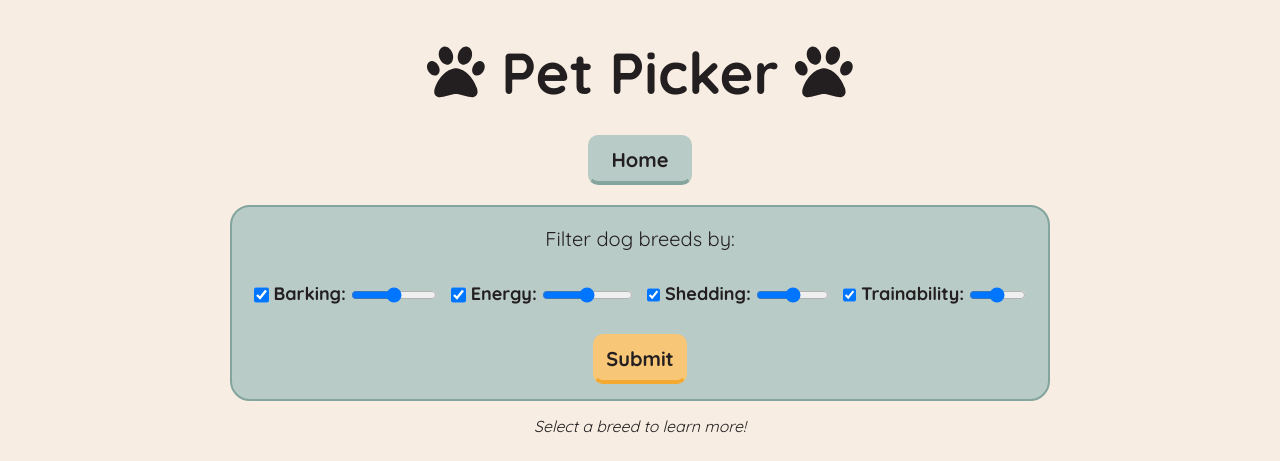
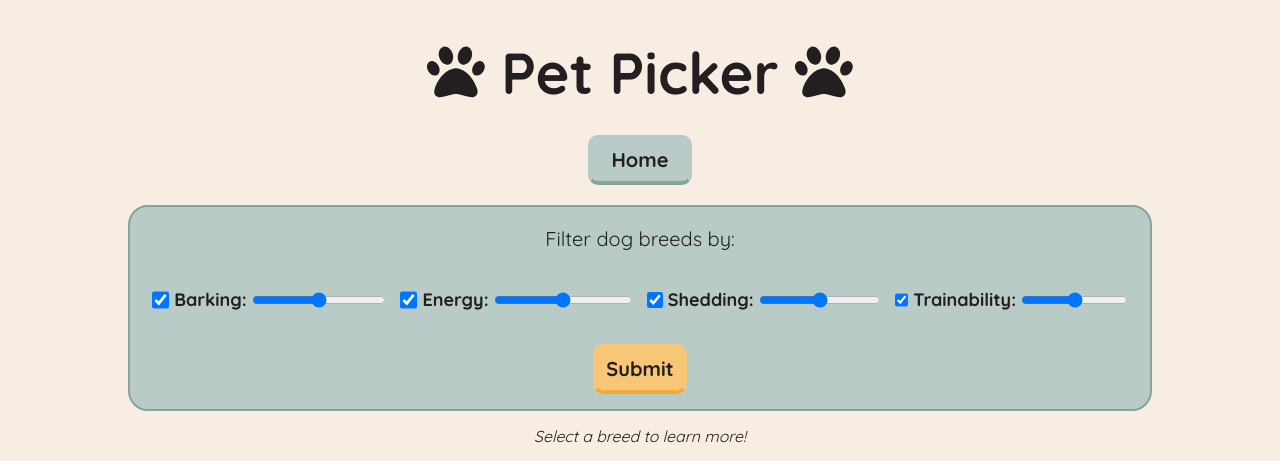
Before and after one commit to SabrinaIsTheMan/pet-picker, a React (Create React App) app: page /dog in a window 1280 px wide. Shown: the top 461 px of the page. Built offline with nearby package versions, Linux system fonts and the light colour scheme; no server answers.

Commit message:
pair form labels and inputs

```diff
--- a/src/components/CatForm.js
+++ b/src/components/CatForm.js
@@ -57,7 +57,6 @@ function CatForm({ handleSubmit }) {
     }
 
     return (
-        <div className='wrapper'>
         <form className="form catForm" onSubmit={(event) => { handleSubmit(event, [groomValue, playValue, shedValue]) }}>
             <legend>Filter cat breeds by:</legend>
 
@@ -71,7 +70,7 @@ function CatForm({ handleSubmit }) {
                         onChange={handleGroomCheck}
                         aria-label="Grooming Checkbox"
                     />
-                        <label htmlFor="groomValue">Grooming:</label>
+                    <label htmlFor="groomValue"><label htmlFor="groomCheck">Grooming:</label></label>
                     <input
                         type="range"
                         id="groomValue"
@@ -84,6 +83,7 @@ function CatForm({ handleSubmit }) {
                 </fieldset>
 
                 <fieldset>
+
                     <input
                         type="checkbox"
                         name="playCheck"
@@ -92,7 +92,7 @@ function CatForm({ handleSubmit }) {
                         onChange={handlePlayCheck}
                         aria-label="Playfulness Checkbox"
                     />
-                        <label htmlFor="playValue">Playfulness:</label>
+                    <label htmlFor="playValue"><label htmlFor="playCheck">Playfulness:</label></label>
                     <input
                         type="range"
                         id="playValue"
@@ -113,7 +113,7 @@ function CatForm({ handleSubmit }) {
                         onChange={handleShedCheck}
                         aria-label="Shedding Checkbox"
                     />
-                        <label htmlFor="shedValue">Shedding:</label>
+                    <label htmlFor="shedValue"><label htmlFor="shedCheck">Shedding:</label></label>
                     <input
                         type="range"
                         id="shedValue"
@@ -128,7 +128,6 @@ function CatForm({ handleSubmit }) {
 
             <button type="Submit" className="catButton">Submit</button>
         </form>
-        </div>
     )
 }
 
--- a/src/components/DogForm.js
+++ b/src/components/DogForm.js
@@ -73,7 +73,6 @@ function DogForm({handleSubmit}) {
     }
 
     return (
-        <div className="wrapper">
         <form className="form dogForm" onSubmit={(event) => { handleSubmit(event, [barkValue, energyValue, shedValue, trainValue]) }}>
             <legend>Filter dog breeds by:</legend>
 
@@ -87,7 +86,7 @@ function DogForm({handleSubmit}) {
                         onChange={handleBarkCheck}
                         aria-label="Barking Checkbox"
                     />
-                        <label htmlFor="barkValue">Barking:</label>
+                    <label htmlFor="barkValue"><label htmlFor="barkCheck">Barking:</label></label>
                     <input
                         type="range"
                         id="barkValue"
@@ -108,7 +107,7 @@ function DogForm({handleSubmit}) {
                         onChange={handleEnergyCheck}
                         aria-label="Energy Checkbox"
                     />
-                        <label htmlFor="energyValue">Energy:</label>
+                    <label htmlFor="energyValue"><label htmlFor="energyCheck">Energy:</label></label>
                     <input
                         type="range"
                         id="energyValue"
@@ -129,7 +128,7 @@ function DogForm({handleSubmit}) {
                         onChange={handleShedCheck}
                         aria-label="Sheeding Checkbox"
                     />
-                        <label htmlFor="shedValue">Shedding:</label>
+                    <label htmlFor="shedValue"><label htmlFor="shedCheck">Shedding:</label></label>
                     <input
                         type="range"
                         id="shedValue"
@@ -150,7 +149,7 @@ function DogForm({handleSubmit}) {
                         onChange={handleTrainCheck}
                         aria-label="Trainability Checkbox"
                     />
-                        <label htmlFor="trainValue">Trainability:</label>
+                    <label htmlFor="trainValue"><label htmlFor="trainCheck">Trainability:</label></label>
                     <input
                         type="range"
                         id="trainValue"
@@ -164,7 +163,6 @@ function DogForm({handleSubmit}) {
             </div>
             <button type="Submit" className="dogButton">Submit</button>
         </form>
-        </div>
     )
 }
 
--- a/src/styles/Card.css
+++ b/src/styles/Card.css
@@ -7,7 +7,7 @@
     grid-template-rows: 20% 80%;
     place-items: center;
     place-content: center;
-    padding: 10px;
+    padding: 20px;
 }
 
 .dogCard {
@@ -49,8 +49,8 @@
 /* MODAL CONTENT STYLES */
 .cardFacts {
     display: grid;
-    grid-template-rows: 0.5fr 0.5fr;
-    grid-template-columns: 0.5fr 0.5fr;
+    grid-template-rows: repeat(2, 50%);
+    grid-template-columns: repeat(2, 50%);
     place-items: center;
     width: auto;
     height: auto;
@@ -121,8 +121,8 @@
 
 @media (max-width: 768px) {
     .cardFacts {
-            grid-template-rows: repeat(4, 0.25fr);
-            grid-template-columns: 1fr;
+            grid-template-rows: repeat(4, 25%);
+            grid-template-columns: 100%;
             place-items: center;
         }
 
--- a/src/styles/Form.css
+++ b/src/styles/Form.css
@@ -1,6 +1,6 @@
 .form {
     background: #B9CBC6;
-    width: auto;
+    max-width: 100%;
     height: auto;
     text-align: center;
     padding: 10px 20px;
--- a/src/styles/Gallery.css
+++ b/src/styles/Gallery.css
@@ -5,19 +5,19 @@
     justify-content: center;
 }
 
-.gallery {
-    padding: 0 0 40px;
-}
-
 .galleryResults {
     display: grid;
     grid-template-columns: repeat(4, 1fr);
-    margin: 40px 0;
+    margin: 40px 0 80px;
     gap: 20px;
 }
 
 p {
     font-style: italic;
+}
+
+.textResult {
+    padding: 80px 0;
 }
 
 /* MEDIA QUERIES */
```
Lines whose indentation alone changed are shown as unchanged.
